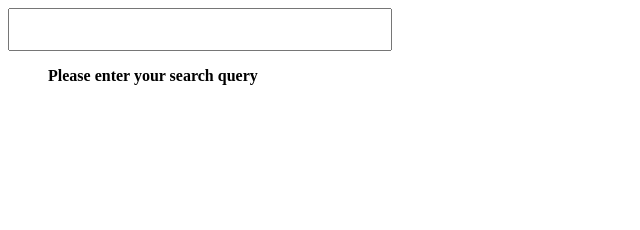
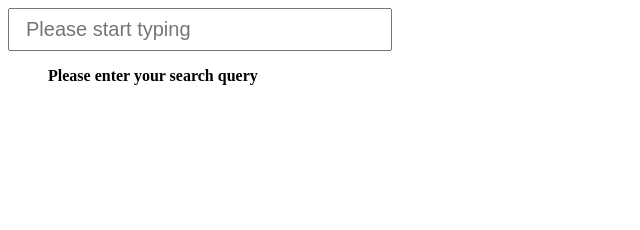
Before and after one commit to tinsaeDev/iwork_cypress_assignment, a website: page index.html in a window 1280 px wide. Shown: the whole page, without its empty margins (0-640 px from the left). Drawn offline with Linux system fonts and the light colour scheme.

Commit message:
added placeholder to search query  and disabled autocomplete

```diff
--- a/index.html
+++ b/index.html
@@ -44,7 +44,7 @@
   <body>
     <main>
         <form method="GET" id="search-form" class="search-box">
-            <input type="search"  name="q" id="q"  />
+            <input type="search"  name="q" id="q" autocomplete="off" placeholder="Please start typing" />
             <ul class="search-result" id="search-result">
             </ul>
         </form>
```
